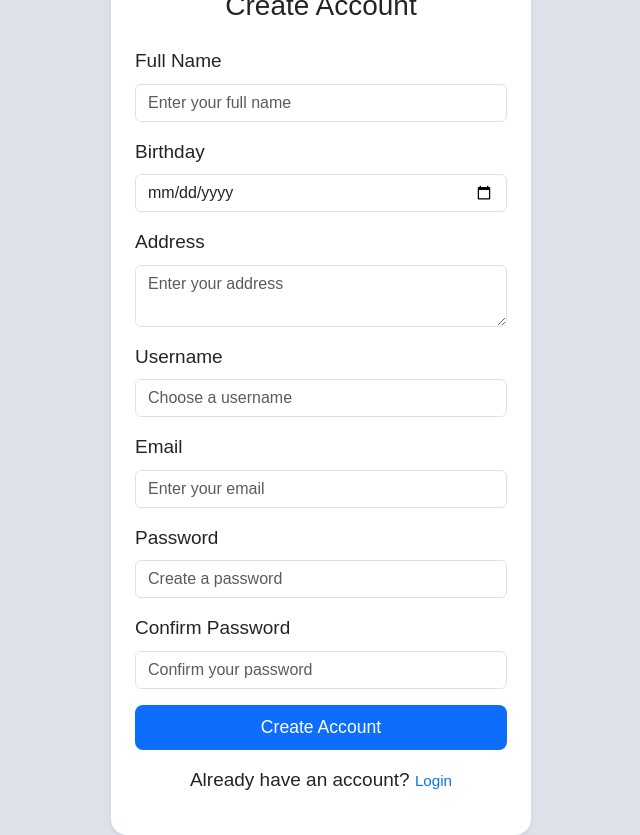
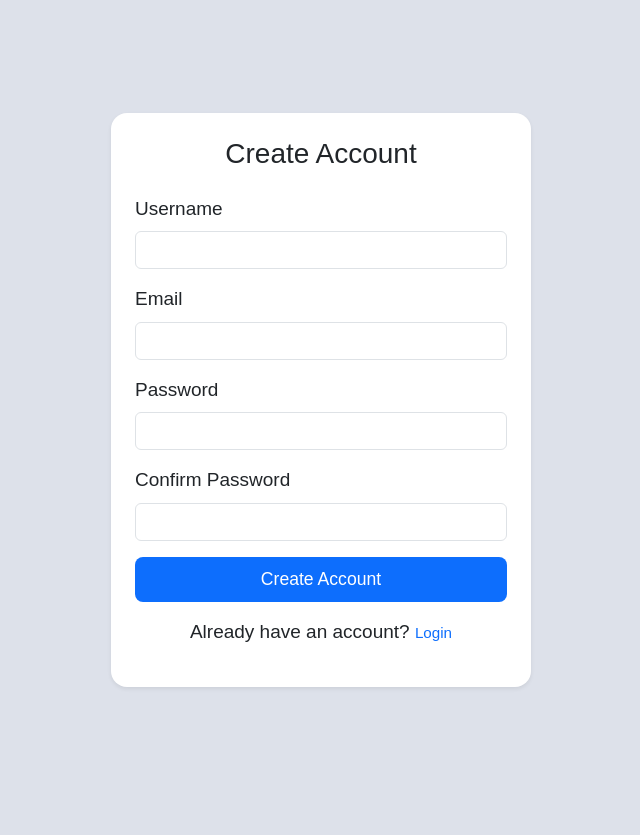
Before and after one commit to mustafamclngn/CCC181-SSIS-Web, a Flask app: page /register in a window 1280 px wide. Shown: the whole page, without its empty margins (319-959 px from the left). After the commit the page ends 688 px from the top, so only its background shows below. Run offline with Flask 3, Linux system fonts and the light colour scheme; some libraries are stand-ins or nearby versions.

Commit message:
added user login and register function

```diff
--- a/app/__init__.py
+++ b/app/__init__.py
@@ -11,6 +11,7 @@ from app.college import college_bp
 from app.program import program_bp
 from app.student import student_bp
 from app.dashboard import dashboard_bp
+from app.user import user_bp
 
 load_dotenv()
 
@@ -23,22 +24,14 @@ def create_app():
     app.register_blueprint(program_bp)
     app.register_blueprint(student_bp)
     app.register_blueprint(dashboard_bp)
+    app.register_blueprint(user_bp)
 
-    # @app.route("/")
-    # @app.route("/dashboard")
-    # def dashboard():
-    #     return render_template("dashboard.html")
+    app.teardown_appcontext(close_db)
 
-    @app.route("/login")
-    def login():
-        return render_template("login.html")
-
-    @app.route("/register")
-    def register():
-        return render_template("register.html")
-
-    @app.route("/users")
-    def users():
-        return render_template("users.html")
+    @app.route("/")
+    def home():
+        if "user_id" in session:
+            return redirect(url_for("dashboard.dashboard"))
+        return redirect(url_for("user.login"))
 
     return app
--- a/app/dashboard/controller.py
+++ b/app/dashboard/controller.py
@@ -3,7 +3,7 @@ from app.database import close_db, get_db
 
 dashboard_bp = Blueprint("dashboard", __name__, template_folder="templates")
 
-@dashboard_bp.route("/")
+@dashboard_bp.route("/dashboard")
 def dashboard():
     db = get_db()
     cursor = db.cursor()
--- a/app/templates/index.html
+++ b/app/templates/index.html
@@ -71,7 +71,7 @@
             </a>
           </li>
           <li class="sidebar-item">
-            <a href="{{ url_for('users') }}" class="sidebar-link nav-link">
+            <a href="{{ url_for('user.users') }}" class="sidebar-link nav-link">
               <i class="bi bi-person fs-1"></i> <span>Users</span>
             </a>
           </li>
@@ -126,7 +126,9 @@
             >
               Cancel
             </button>
-            <button type="button" class="btn btn-danger">Logout</button>
+            <a href="{{ url_for('user.logout') }}" class="btn btn-danger"
+              >Logout</a
+            >
           </div>
         </div>
       </div>
--- a/app/templates/register.html
+++ b/app/templates/register.html
@@ -18,54 +18,15 @@
       <div class="card shadow-sm p-4 rounded-4">
         <h3 class="text-center mb-4">Create Account</h3>
 
-        <div class="mb-3">
-          <label for="fullName" class="form-label">Full Name</label>
-          <input
-            type="text"
-            class="form-control"
-            id="fullName"
-            placeholder="Enter your full name"
-          />
-        </div>
-
-        <div class="mb-3">
-          <label for="birthday" class="form-label">Birthday</label>
-          <input
-            type="date"
-            class="form-control"
-            id="birthday"
-            placeholder="Enter your birthday"
-          />
-        </div>
-
-        <div class="mb-3">
-          <label for="address" class="form-label">Address</label>
-          <textarea
-            class="form-control"
-            id="address"
-            rows="2"
-            placeholder="Enter your address"
-          ></textarea>
-        </div>
-
+        <form method="POST" action="{{ url_for('user.register') }}">
           <div class="mb-3">
             <label for="username" class="form-label">Username</label>
-          <input
-            type="text"
-            class="form-control"
-            id="username"
-            placeholder="Choose a username"
-          />
+            <input type="text" class="form-control" name="username" required />
           </div>
 
           <div class="mb-3">
             <label for="email" class="form-label">Email</label>
-          <input
-            type="email"
-            class="form-control"
-            id="email"
-            placeholder="Enter your email"
-          />
+            <input type="email" class="form-control" name="email" required />
           </div>
 
           <div class="mb-3">
@@ -73,8 +34,8 @@
             <input
               type="password"
               class="form-control"
-            id="password"
-            placeholder="Create a password"
+              name="password"
+              required
             />
           </div>
 
@@ -85,16 +46,17 @@
             <input
               type="password"
               class="form-control"
-            id="confirmPassword"
-            placeholder="Confirm your password"
+              name="confirmPassword"
+              required
             />
           </div>
 
-        <div class="d-grid mb-3">
-          <button class="btn btn-primary">Create Account</button>
-        </div>
+          <button type="submit" class="btn btn-primary w-100">
+            Create Account
+          </button>
+        </form>
 
-        <p class="text-center">
+        <p class="text-center mt-3">
           Already have an account?
           <a href="/login" class="create-account-link">Login</a>
         </p>
--- /dev/null
+++ b/app/user/__init__.py
@@ -0,0 +1,3 @@
+from flask import Blueprint
+
+from .controller import user_bp
--- /dev/null
+++ b/app/user/controller.py
@@ -0,0 +1,78 @@
+from flask import Blueprint, render_template, request, redirect, url_for, flash, session
+from werkzeug.security import generate_password_hash, check_password_hash
+from app.database import get_db, close_db
+from psycopg2.extras import RealDictCursor
+
+user_bp = Blueprint("user", __name__, template_folder="../templates")
+
+@user_bp.route("/users")
+def users():
+    db = get_db()
+    cursor = db.cursor(cursor_factory=RealDictCursor)
+
+    cursor.execute("SELECT username, email, password FROM users ORDER BY username ASC")
+    users_data = cursor.fetchall()
+
+    cursor.close()
+    return render_template("users.html", users=users_data)
+
+@user_bp.route("/login", methods=["GET", "POST"])
+def login():
+    if request.method == "POST":
+        username = request.form.get("username")
+        password = request.form.get("password")
+
+        db = get_db()
+        cur = db.cursor()
+        cur.execute("SELECT id, password FROM users WHERE username = %s", (username,))
+        user = cur.fetchone()
+        cur.close()
+        close_db()
+
+        if user and check_password_hash(user[1], password):
+            session["user_id"] = user[0]
+            flash("Welcome back!", "success")
+            return redirect(url_for("dashboard.dashboard"))
+        else:
+            flash("Invalid username or password.", "danger")
+
+    return render_template("login.html")
+
+@user_bp.route("/register", methods=["GET", "POST"])
+def register():
+    if request.method == "POST":
+        username = request.form.get("username")
+        email = request.form.get("email")
+        password = request.form.get("password")
+        confirm = request.form.get("confirmPassword")
+
+        if password != confirm:
+            flash("Passwords do not match!", "danger")
+            return redirect(url_for("user.register"))
+
+        db = get_db()
+        cur = db.cursor()
+
+        try:
+            hashed = generate_password_hash(password)
+            cur.execute(
+                "INSERT INTO users (username, email, password) VALUES (%s, %s, %s)",
+                (username, email, hashed),
+            )
+            db.commit()
+            flash("Account created successfully!", "success")
+            return redirect(url_for("user.login"))
+        except Exception as e:
+            db.rollback()
+            flash("Username or email already exists.", "danger")
+        finally:
+            cur.close()
+            close_db()
+
+    return render_template("register.html")
+
+@user_bp.route("/logout")
+def logout():
+    session.clear()
+    flash("You have been logged out.", "info")
+    return redirect(url_for("user.login"))
```
Also changed, not shown: app/static/script.js (+2 -8 lines), app/templates/login.html (+7 -1 lines), app/templates/users.html (+7 -15 lines). Lines whose indentation alone changed are shown as unchanged.
